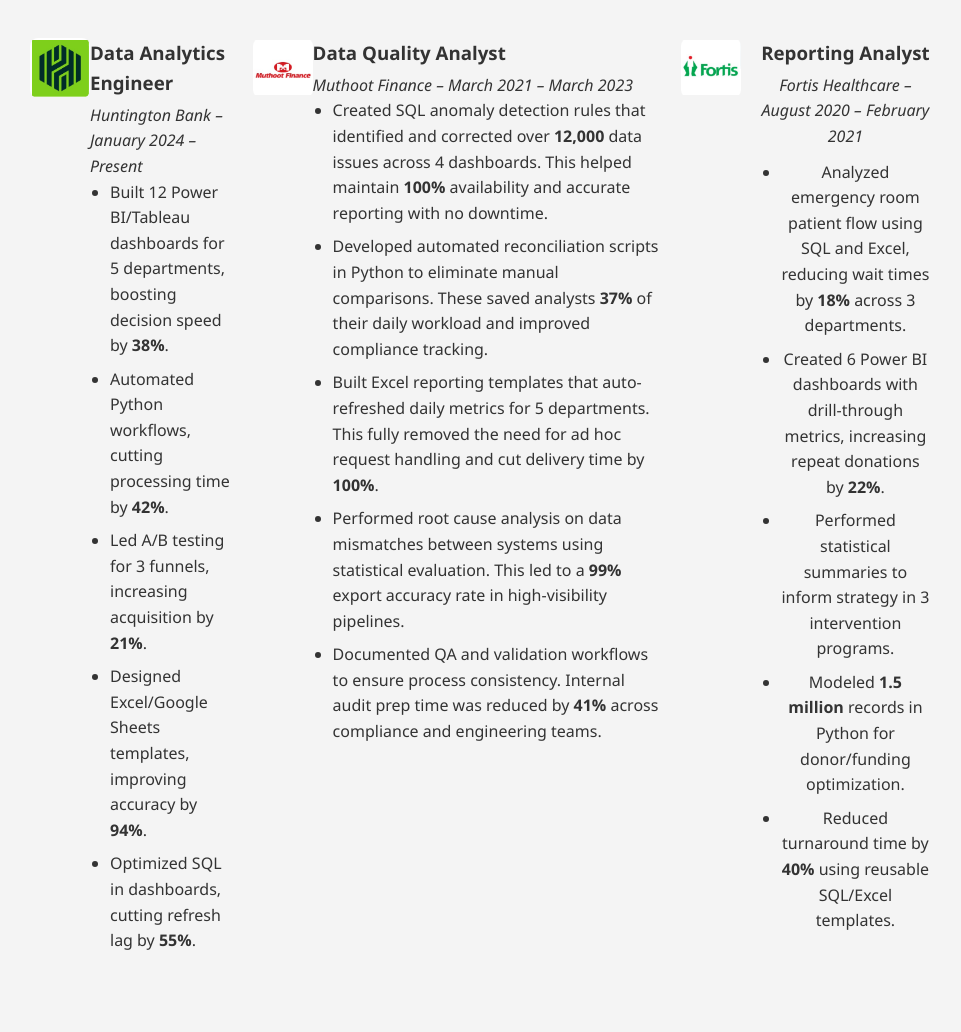
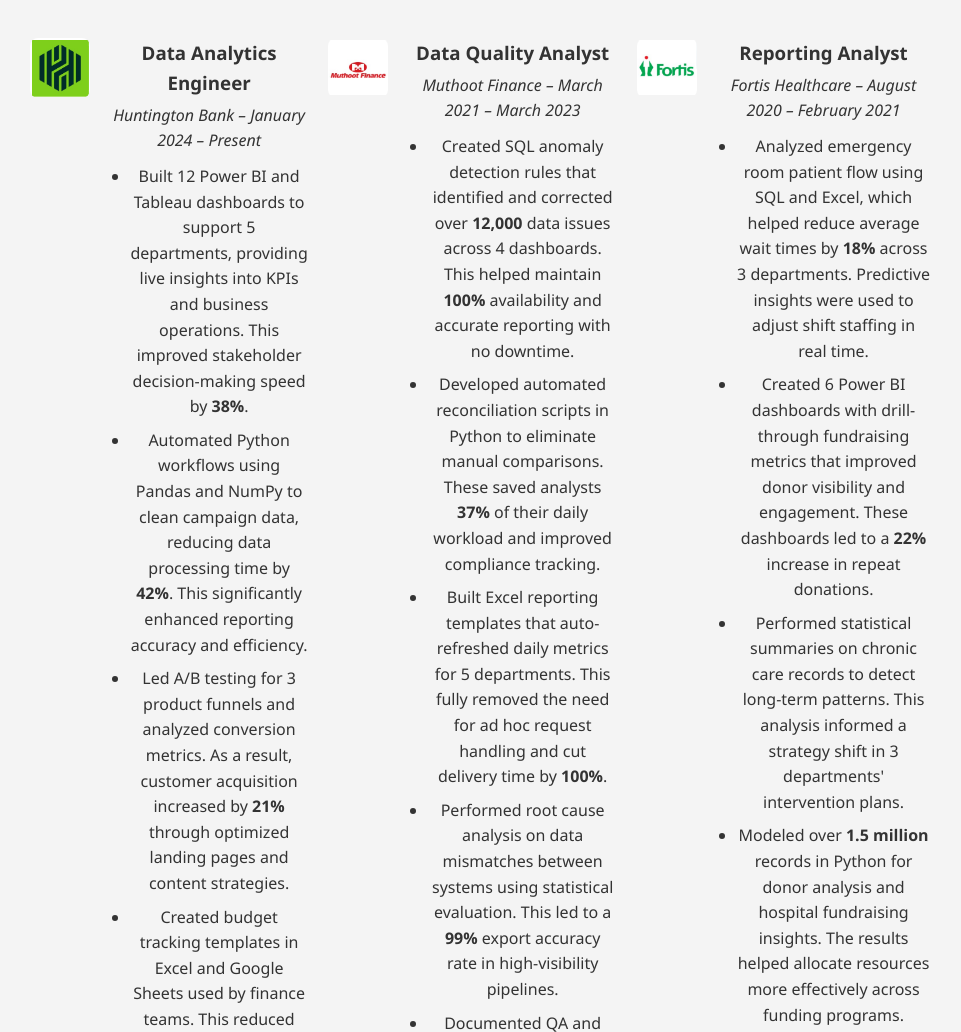
Before and after one commit to prathyusha1689/My-portfolio-site, a plain HTML site: page index.html in a window 1280 px wide. Shown: the part 900-1932 px from the top of the page, without its empty margins (160-1121 px from the left). Drawn offline with Linux system fonts and the light colour scheme; files whose address does not match are found by name.

Commit message:
Update index.html

```diff
--- a/index.html
+++ b/index.html
@@ -124,43 +124,32 @@
   <div style="max-width: 900px; margin: 0 auto;">
     <div style="display: flex; align-items: flex-start; gap: 20px; margin-bottom: 40px;">
 
-  <!-- Company Logo -->
-   <div style="display: flex; align-items: flex-start; margin-bottom: 60px;">
-
+<!-- Data Analytics Engineer -->
+<div style="display: flex; align-items: flex-start; gap: 20px; margin-bottom: 60px;">
+  <div style="flex-shrink: 0;">
     <img src="huntington.png" alt="Huntington Bank Logo" style="width: 60px; height: 60px; object-fit: contain; border-radius: 8px;">
-
-  <!-- Job Content -->
-  <div style="text-align: left;">
-    <h3 style="margin-bottom: 5px;">Data Analytics Engineer</h3>
-    <p><em>Huntington Bank – January 2024 – Present</em></p>
+  </div>
+  <div>
+    <h3 style="margin: 0 0 5px 0;">Data Analytics Engineer</h3>
+    <p style="margin: 0 0 10px 0;"><em>Huntington Bank – January 2024 – Present</em></p>
     <ul>
-      <li>Built 12 Power BI/Tableau dashboards for 5 departments, boosting decision speed by <strong>38%</strong>.</li>
-      <li>Automated Python workflows, cutting processing time by <strong>42%</strong>.</li>
-      <li>Led A/B testing for 3 funnels, increasing acquisition by <strong>21%</strong>.</li>
-      <li>Designed Excel/Google Sheets templates, improving accuracy by <strong>94%</strong>.</li>
-      <li>Optimized SQL in dashboards, cutting refresh lag by <strong>55%</strong>.</li>
+      <li>Built 12 Power BI and Tableau dashboards to support 5 departments, providing live insights into KPIs and business operations. This improved stakeholder decision-making speed by <strong>38%</strong>.</li>
+      <li>Automated Python workflows using Pandas and NumPy to clean campaign data, reducing data processing time by <strong>42%</strong>. This significantly enhanced reporting accuracy and efficiency.</li>
+      <li>Led A/B testing for 3 product funnels and analyzed conversion metrics. As a result, customer acquisition increased by <strong>21%</strong> through optimized landing pages and content strategies.</li>
+      <li>Created budget tracking templates in Excel and Google Sheets used by finance teams. This reduced manual entry errors and improved monthly financial report accuracy by <strong>94%</strong>.</li>
+      <li>Optimized SQL queries embedded in dashboard pipelines to eliminate data lag. Refresh rates improved by <strong>55%</strong>, enhancing performance for high-traffic operational reports.</li>
     </ul>
   </div>
-
 </div>
 
-
-
-
-
-    <!-- Muthoot Finance -->
-    <div style="display: flex; align-items: flex-start; margin-bottom: 60px;">
-
-<img src="muthoot.png"
-  alt="Muthoot Finance Logo"
-  style="width: 60px; height: 60px; object-fit: contain; border-radius: 8px;">
-
-
-      <div style="text-align: left;">
-        <h3 style="margin-bottom: 5px;">Data Quality Analyst</h3>
-        <p><em>Muthoot Finance – March 2021 – March 2023</em></p>
-
-
+<!-- Data Quality Analyst -->
+<div style="display: flex; align-items: flex-start; gap: 20px; margin-bottom: 60px;">
+  <div style="flex-shrink: 0;">
+    <img src="muthoot.png" alt="Muthoot Finance Logo" style="width: 60px; height: 60px; object-fit: contain; border-radius: 8px;">
+  </div>
+  <div>
+    <h3 style="margin: 0 0 5px 0;">Data Quality Analyst</h3>
+    <p style="margin: 0 0 10px 0;"><em>Muthoot Finance – March 2021 – March 2023</em></p>
     <ul>
       <li>Created SQL anomaly detection rules that identified and corrected over <strong>12,000</strong> data issues across 4 dashboards. This helped maintain <strong>100%</strong> availability and accurate reporting with no downtime.</li>
       <li>Developed automated reconciliation scripts in Python to eliminate manual comparisons. These saved analysts <strong>37%</strong> of their daily workload and improved compliance tracking.</li>
@@ -171,34 +160,23 @@
   </div>
 </div>
 
+<!-- Reporting Analyst -->
 <div style="display: flex; align-items: flex-start; gap: 20px; margin-bottom: 60px;">
-
-  <!-- Company Logo -->
   <div style="flex-shrink: 0;">
-    <img
-      src="fortis.png"
-      alt="Fortis Logo"
-      style="width: 60px; height: 60px; object-fit: contain; border-radius: 8px;">
+    <img src="fortis.png" alt="Fortis Logo" style="width: 60px; height: 60px; object-fit: contain; border-radius: 8px;">
   </div>
-
-  <!-- Job Details -->
   <div>
     <h3 style="margin: 0 0 5px 0;">Reporting Analyst</h3>
     <p style="margin: 0 0 10px 0;"><em>Fortis Healthcare – August 2020 – February 2021</em></p>
-    <ul style="padding-left: 20px; margin: 0;">
-      <li>Analyzed emergency room patient flow using SQL and Excel, reducing wait times by <strong>18%</strong> across 3 departments.</li>
-      <li>Created 6 Power BI dashboards with drill-through metrics, increasing repeat donations by <strong>22%</strong>.</li>
-      <li>Performed statistical summaries to inform strategy in 3 intervention programs.</li>
-      <li>Modeled <strong>1.5 million</strong> records in Python for donor/funding optimization.</li>
-      <li>Reduced turnaround time by <strong>40%</strong> using reusable SQL/Excel templates.</li>
+    <ul>
+      <li>Analyzed emergency room patient flow using SQL and Excel, which helped reduce average wait times by <strong>18%</strong> across 3 departments. Predictive insights were used to adjust shift staffing in real time.</li>
+      <li>Created 6 Power BI dashboards with drill-through fundraising metrics that improved donor visibility and engagement. These dashboards led to a <strong>22%</strong> increase in repeat donations.</li>
+      <li>Performed statistical summaries on chronic care records to detect long-term patterns. This analysis informed a strategy shift in 3 departments' intervention plans.</li>
+      <li>Modeled over <strong>1.5 million</strong> records in Python for donor analysis and hospital fundraising insights. The results helped allocate resources more effectively across funding programs.</li>
+      <li>Streamlined ad hoc reporting by developing reusable SQL queries and Excel templates. This reduced turnaround time by <strong>40%</strong> and improved report clarity for executives.</li>
     </ul>
   </div>
 </div>
-
-
-
-
-
 
   </div>
 </section>
```
Lines whose indentation alone changed are shown as unchanged.
